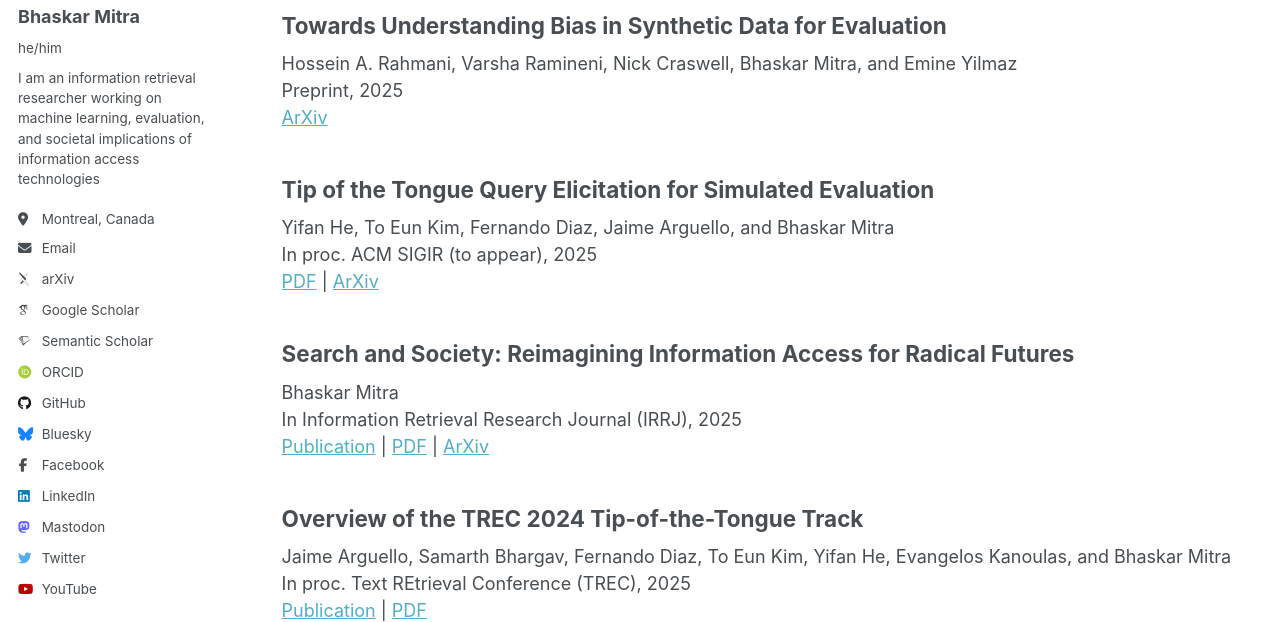
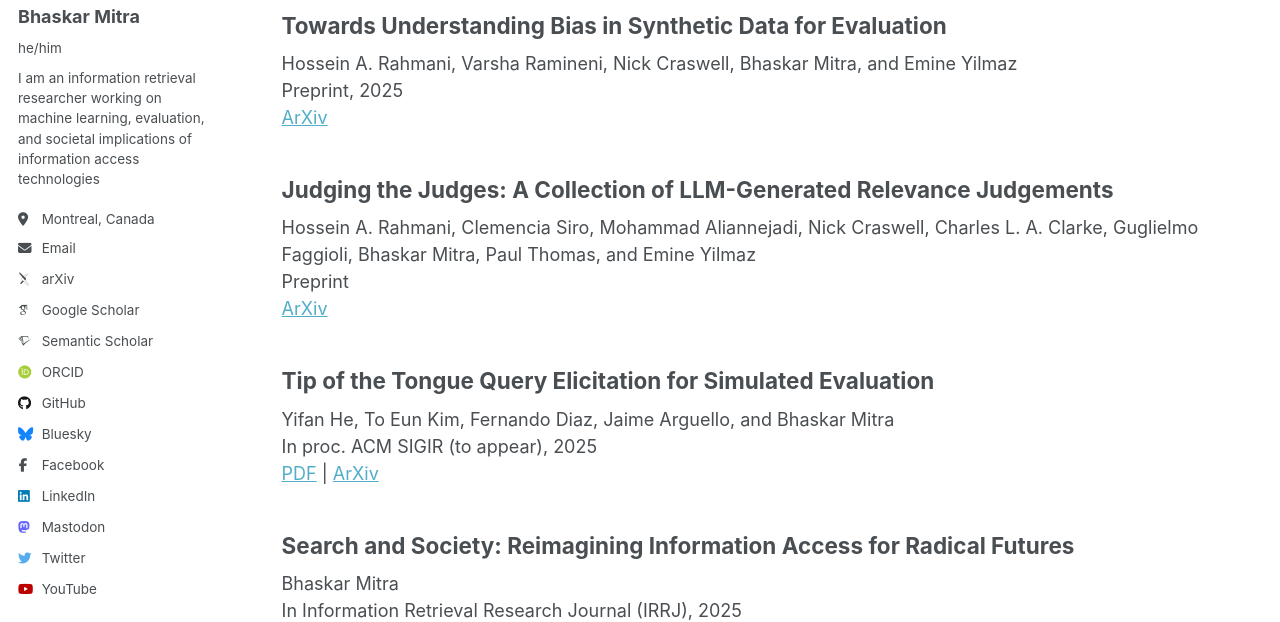
Before and after one commit to bhaskar-mitra/bhaskar-mitra.github.io, a Jekyll site: the page built from _pages/publications.html, in a window 1280 px wide and 900 px high, cut to the strip 278-900 px from the top of the window. Built offline with Jekyll 4.4.1, drawn with Linux system fonts in a browser that asks for light colours; some web fonts are replaced.

Commit message:
Update publications.html

```diff
--- a/_pages/publications.html
+++ b/_pages/publications.html
@@ -21,6 +21,12 @@ author_profile: true
     <a href="https://arxiv.org/abs/2506.10301">ArXiv</a>
   </article>
   <article class="archive__item" itemscope itemtype="http://schema.org/CreativeWork">
+    <h2>Judging the Judges: A Collection of LLM-Generated Relevance Judgements</h2>
+    Hossein A. Rahmani, Clemencia Siro, Mohammad Aliannejadi, Nick Craswell, Charles L. A. Clarke, Guglielmo Faggioli, Bhaskar Mitra, Paul Thomas, and Emine Yilmaz<br/>
+    Preprint<br/>
+    <a href="https://arxiv.org/abs/2502.13908">ArXiv</a>
+  </article>
+  <article class="archive__item" itemscope itemtype="http://schema.org/CreativeWork">
     <h2>Tip of the Tongue Query Elicitation for Simulated Evaluation</h2>
     Yifan He, To Eun Kim, Fernando Diaz, Jaime Arguello, and Bhaskar Mitra<br/>
     In proc. ACM SIGIR (to appear), 2025<br/>
```
